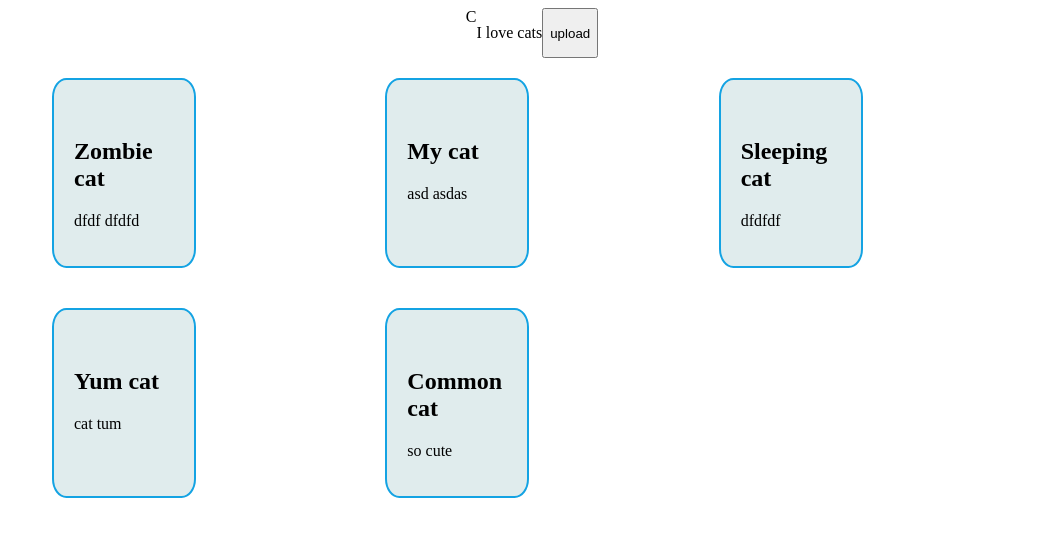
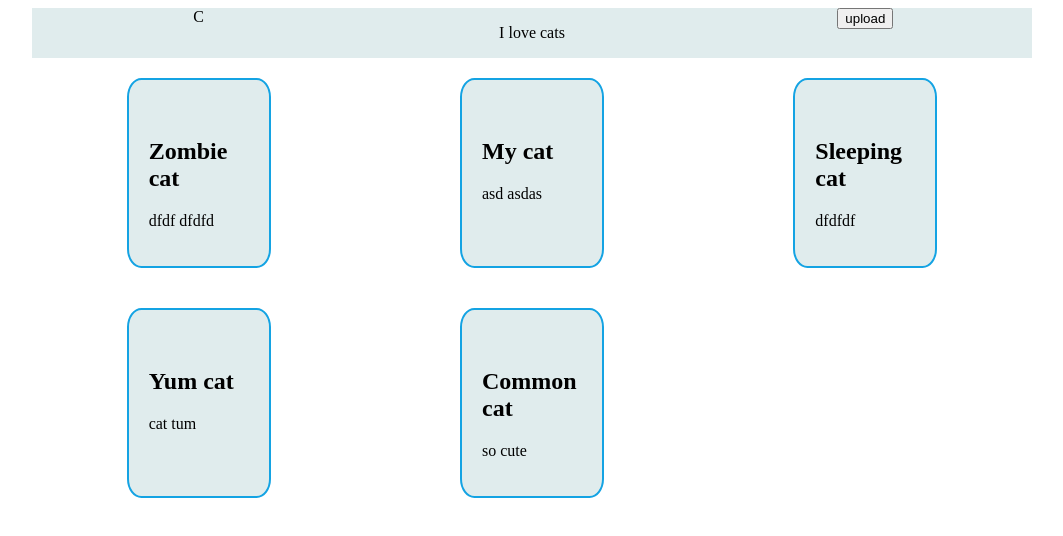
Before and after one commit to tengenatari/web, a plain HTML site: page index.html in a window 1280 px wide. Shown: the whole page, without its empty margins (108-1171 px from the left). Drawn offline with Linux system fonts and the light colour scheme.

Commit message:
fixed alignment and justify

```diff
--- a/index.html
+++ b/index.html
@@ -9,11 +9,17 @@
 <body>
 <div class="cont">
     <header>
-        <div class="fav">
-            C
+        <div class="header-item">
+            <div class="fav">
+                C
+            </div>
         </div>
-        <p>I love cats</p>
-        <button>upload</button>
+        <div class="header-item">
+            <p>I love cats</p>
+        </div>
+        <div class="header-item">
+            <button class="button-upload">upload</button>
+        </div>
     </header>
     <div class="cards">
         <div class="card">
--- a/style.sass
+++ b/style.sass
@@ -1,8 +1,11 @@
+
+
 
 body
     display: flex
     flex-direction: column
     align-items: center
+    justify-items: center
 
 
 .cont
@@ -12,14 +15,22 @@ body
     align-items: center
     flex-direction: column
 
+
 header
-    display: flex
-    flex-direction: row
+
+    background-color: #e0eced
+    width: 100%
+    display: grid
+    grid-template-columns: 1fr 1fr 1fr
+    justify-items: center
+
+
 
 .cards
     display: grid
     grid-template-columns: 1fr 1fr 1fr
     width: 100%
+    justify-items: center
 
 .card
     width: 100px
```
Also changed, not shown: style.css, 2 other files.
